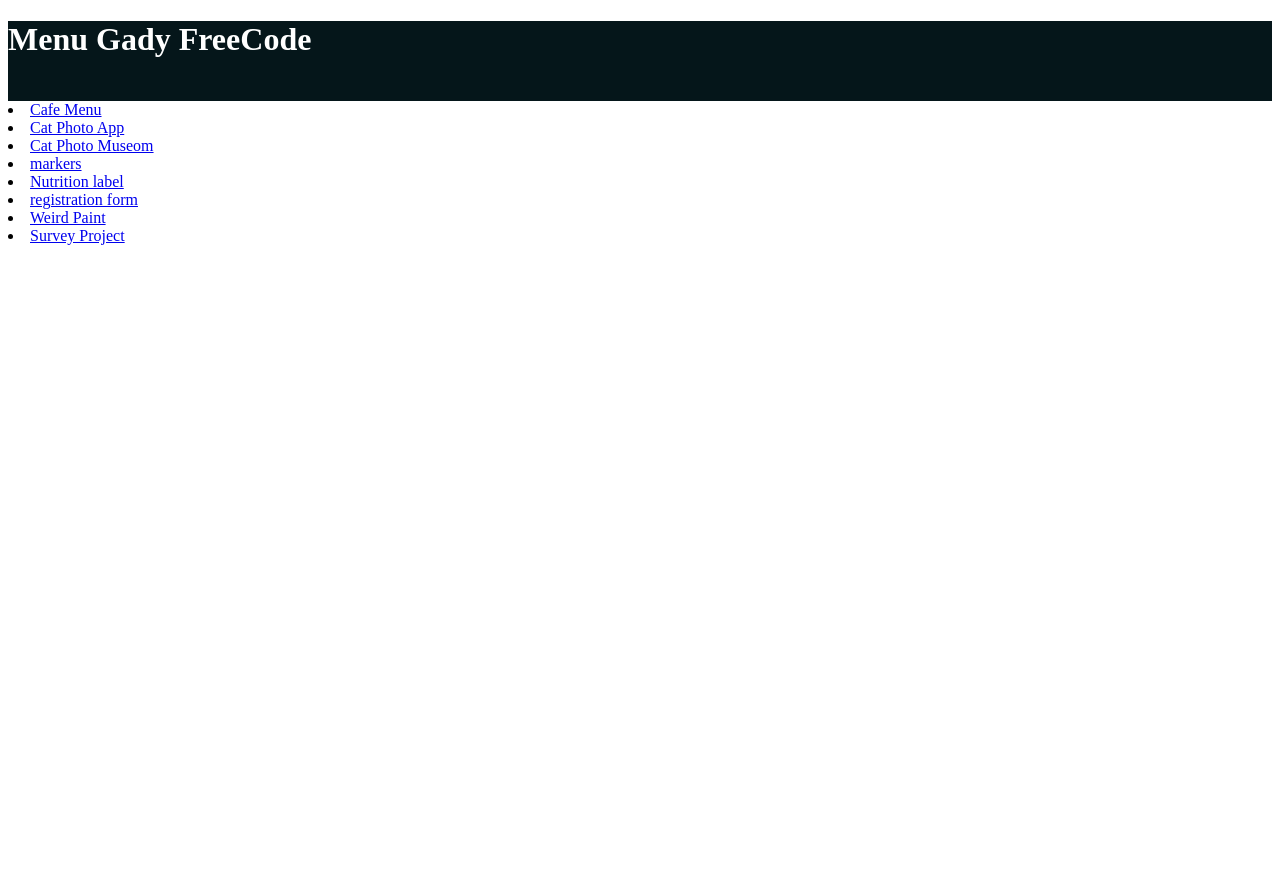
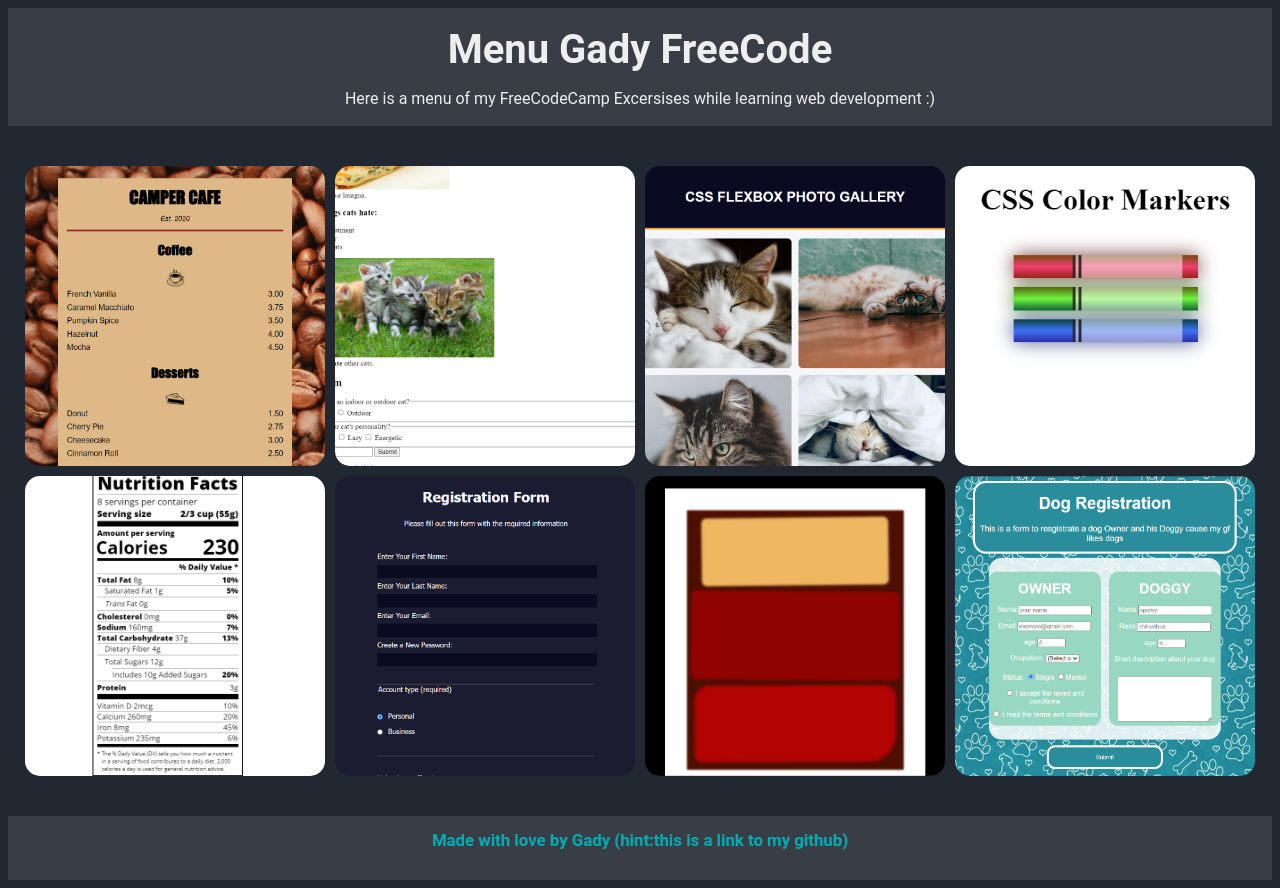
Before and after one commit to Gadielo03/FreeCodeCamp, a plain HTML site: page index.html in a window 1280 px wide. Before the commit the page ends 800 px from the top, so only its background shows below. Drawn offline with Linux system fonts and the light colour scheme.

Commit message:
finish v

```diff
--- a/Menu src/styles.css
+++ b/Menu src/styles.css
@@ -1,5 +1,119 @@
 header{
-    background-color: #05161A;
+    background-color: #393E46;
     color: white;
-    height: 10vh;
+    margin: 0;
+    padding: 0%;
+    display: flex;
+    flex-direction: column;
+    justify-content: center;
+    align-items: center;
 }
+
+body{
+    font-family: 'Roboto', sans-serif;
+    background-color: #222831;
+
+}
+.container{
+    display: flex;
+    flex-wrap: wrap;
+    justify-content: center;
+    align-items: center;
+    gap: 10px;
+    margin: 5vh 0;
+
+}
+.item{
+    width: 300px;
+    height: 300px;
+    background-size: cover;
+    border-radius: 15px;
+    display: flex;
+    text-align: center;
+    transition: 0.5s;
+    justify-content: center;
+    overflow: hidden;
+}
+
+img{
+    max-width: 300px;
+    max-height: 300px;
+    width: 100%;
+    height: 100%;
+    object-fit: cover;
+    border-radius: 15px;
+    position: absolute;
+}
+
+.content{
+    z-index: 9999;
+    display: flex;
+    flex-direction: column;
+    justify-content: center;
+    align-items: center;
+    color: transparent;
+    text-align: center;
+    transition: 0.5s;
+    padding: 23px;
+}
+
+a{
+    text-decoration: none;
+}
+
+
+.item:hover img{
+    filter:blur(3px) brightness(0.5);
+}
+
+.item:hover .content{
+   color: #EEEEEE;
+   text-align: center;
+}
+
+.item:hover{
+    box-shadow: 0 0 10px #EEEEEE;
+    border-radius: 15px;
+    transition: 0.5s;
+    cursor: pointer;
+    z-index: 9999992;
+}
+
+.head-h{
+    text-align: center;
+    color: #EEEEEE;
+    font-size: 2.5rem;
+    flex: 1 0 2.5rem;
+    margin: 10px 0 0 0;
+    padding-top: 0.5rem;
+}
+
+.head-p{
+    text-align: center;
+    color: #EEEEEE;
+    flex: 1 0 1rem;
+    padding-bottom: 2px;
+}
+
+.footer{
+    width: 100%;
+    height: 8vh;
+    background-color: #393E46;
+    color:#00ADB5 ;
+    text-align: center;
+    justify-content: center;
+    align-items: center;
+    overflow: hidden;
+    font-size: 70%;
+}
+
+.gady{
+    color: #00ADB5;
+}
+
+.gady:hover{
+    color: #EEEEEE;
+    font-weight: bold;
+    font-size: 130%;
+    transition: 0.5s;
+}
--- a/index.html
+++ b/index.html
@@ -8,21 +8,69 @@
 </head>
 <body>
     <header>
-        <h1>Menu Gady FreeCode</h1>
+        <h1 class="head-h">Menu Gady FreeCode</h1>
+        <p class="head-p">Here is a menu of my FreeCodeCamp Excersises while learning web development :)</p>
     </header>
-    <main>
-        <li><a href="/FreeCodeCamp/Cafe Menu/index.html">Cafe Menu</a></li>
-        <li><a href="/FreeCodeCamp/catphotoAPP/index.html">Cat Photo App</a></li>
-        <li><a href="/FreeCodeCamp/flexbox/index.html">Cat Photo Museom</a></li>
-        <li><a href="/FreeCodeCamp/markers/index.html">markers</a></li>
-        <li><a href="/FreeCodeCamp/Nutrition Label/index.html">Nutrition label</a></li>
-        <li><a href="/FreeCodeCamp/registration form/index.html">registration form</a></li>
-        <li><a href="/FreeCodeCamp/rothko paint/index.html">Weird Paint</a></li>
-        <li><a href="/FreeCodeCamp/Survey Form course proyect/index.html">Survey Project</a></li>
-    </main>
-    <ul>
-
-
-    </ul>
+    <div class="container">
+        <a href="/FreeCodeCamp/Cafe Menu/index.html"><div class="item cafe-menu">
+            <img src="/FreeCodeCamp/Menu src/img/cafe.png" alt="">
+            <div class="content">
+                <h1>Cafe Menu</h1>
+                <p>learning CSS basics making a cafe menu </p>
+            </div>
+        </div></a>
+        <a href="/FreeCodeCamp/catphotoAPP/index.html"><div class="item cathphoto">
+            <img src="/FreeCodeCamp/Menu src/img/cats.png" alt="">
+            <div class="content">
+                <h1>Cat photo</h1>
+                <p>learning HTML basics making a cat photo app </p>
+            </div>
+        </div></a>
+        <a href="/FreeCodeCamp/flexbox/index.html"><div class="item flexbox">
+            <img src="/FreeCodeCamp/Menu src/img/flexbox.png" alt="">
+            <div class="content">
+                <h1>Flexbox</h1>
+                <p>learning flexbox making a cat gallery</p>
+            </div>
+        </div></a>
+        <a href="/FreeCodeCamp/markers/index.html"><div class="item markers">
+            <img src="/FreeCodeCamp/Menu src/img/markers.png" alt="">
+            <div class="content">
+                <h1>Markers</h1>
+                <p>learning colors with css making markers </p>
+            </div>
+        </div></a>
+        <a href="/FreeCodeCamp/Nutrition Label/index.html"><div class="item nutrition-label">
+            <img src="/FreeCodeCamp/Menu src/img/nutrition-label.png" alt="">
+            <div class="content">
+                <h1>Nutrition label</h1>
+                <p>learning Fonts with css making a nutrition label (fav)</p>
+            </div>
+        </div></a>
+        <a href="/FreeCodeCamp/registration form/index.html"><div class="item registration-form">
+            <img src="/FreeCodeCamp/Menu src/img/registration form.png" alt="">
+            <div class="content">
+                <h1>Registration Form</h1>
+                <p>learning inputs with HTML making a registration form</p>
+            </div>
+        </div></a>
+        <a href="/FreeCodeCamp/rothko paint/index.html"><div class="item rothko-paint">
+            <img src="/FreeCodeCamp/Menu src/img/paint.png" alt="">
+            <div class="content">
+                <h1>Rothko paint</h1>
+                <p>learning CSS propierties making a weird paint (didn't like it) </p>
+            </div>
+        </div></a>
+        <a href="/FreeCodeCamp/Survey Form course proyect/index.html"><div class="item survey-form">
+            <img src="/FreeCodeCamp/Menu src/img/survey form.png" alt="">
+            <div class="content">
+                <h1>Survey form</h1>
+                <p>A registration form project (i made a dog's form cause my gf likes dogs) </p>
+            </div>
+        </div></a>
+    </div>
+    <div class="footer">
+        <h2>Made with love by <a href="https://github.com/Gadielo03" class="gady">Gady (hint:this is a link to my github)</a> </h2>
+    </div>
 </body>
 </html>
```
Also changed, not shown: Menu src/img/cafe.png (added), Menu src/img/cats.png (added), Menu src/img/flexbox.png (added), Menu src/img/markers.png (added), Menu src/img/nutrition-label.png (added), Menu src/img/paint.png (added), Menu src/img/registration form.png (added), Menu src/img/survey form.png (added).
